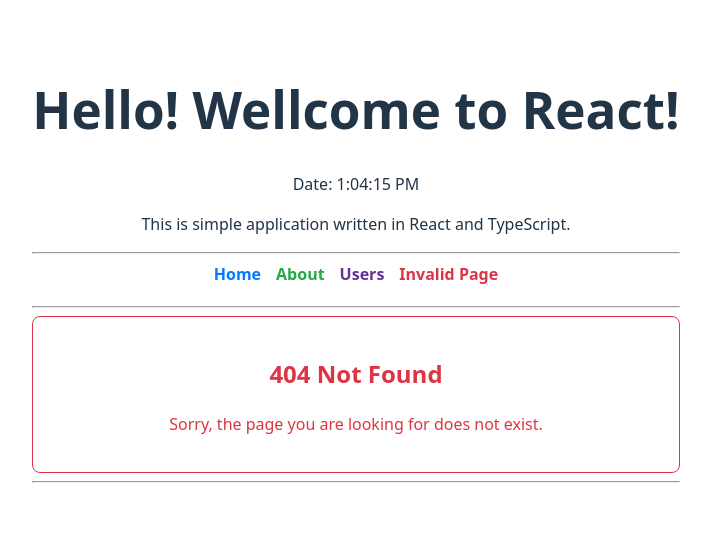
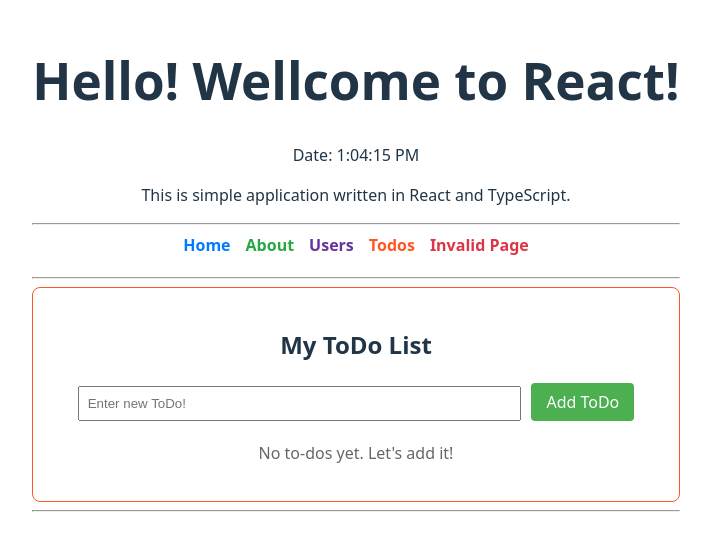
Before and after one commit to 4no-tkm/Basic_dictionary, a React (Vite) app in the folder React_notes/ts-first-react-app/: page /todos in a window 1280 px wide. Before the commit this address had no page. Shown: the part 131-682 px from the top of the page, without its empty margins (284-995 px from the left). Built offline with nearby package versions, Linux system fonts and the light colour scheme.

Commit message:
feat: Setup basic ToDo list application with data model and add functionality

```diff
--- a/React_notes/ts-first-react-app/src/App.tsx
+++ b/React_notes/ts-first-react-app/src/App.tsx
@@ -1,15 +1,13 @@
 import React, { useState, useEffect  } from 'react';
 import { BrowserRouter as Router, Routes, Route, Link } from 'react-router-dom';
 import './App.css';
-import Greeting from './components/Greeting';
-import Counter from './components/Counter';
-import TextInput from './components/TextInput';
 import UserContext from './contexts/UserContext';
 
 import HomePage from './pages/HomePage';
 import AboutPage from './pages/AboutPage';
 import NotFoundPage from './pages/NotFoundPage';
 import UserList from './pages/UserList';
+import TodoListPage from './pages/TodoListPage';
 
 function App() {
   const currentHour = new Date().getHours();
@@ -39,6 +37,7 @@
             <Link to="/" style={{ marginRight: '15px', textDecoration: 'none', color: '#007bff', fontWeight: 'bold' }}>Home</Link>
             <Link to="/about" style={{ marginRight: '15px', textDecoration: 'none', color: '#28a745', fontWeight: 'bold' }}>About</Link>
             <Link to="/users" style={{ marginRight: '15px', textDecoration: 'none', color: '#663399', fontWeight: 'bold' }}>Users</Link>
+            <Link to="/todos" style={{ marginRight: '15px', textDecoration: 'none', color: '#ff5722', fontWeight: 'bold' }}>Todos</Link>
             <Link to="/non-existent-page" style={{ textDecoration: 'none', color: '#dc3545', fontWeight: 'bold' }}>Invalid Page</Link>
           </nav>
 
@@ -48,6 +47,7 @@
             <Route path="/" element={<HomePage />} />
             <Route path="/about" element={<AboutPage />} />
             <Route path="/users" element={<UserList />} />
+            <Route path="/todos" element={<TodoListPage />} />
             <Route path="*" element={<NotFoundPage />} />
           </Routes>
 
--- /dev/null
+++ b/React_notes/ts-first-react-app/src/pages/TodoListPage.tsx
@@ -0,0 +1,68 @@
+import React, { useState } from 'react';
+
+export interface Todo {
+    id: string;
+    text: string;
+    completed: boolean;
+}
+
+const TodoListPage: React.FC = () => {
+    const [todos, setTodos] = useState<Todo[]>([]);
+    const [newTodoText, setNewTodoText] = useState<string>('');
+
+    const handleAddTodo = (e: React.FormEvent) => {
+        e.preventDefault();
+        if (newTodoText.trim() === '') {
+            alert('Enter your ToDo!');
+            return;
+        }
+        const newTodo: Todo = {
+            id:  Date.now().toString(),
+            text: newTodoText,
+            completed: false,
+        };
+        setTodos((prevTodos) => [...prevTodos, newTodo]);
+        setNewTodoText('');
+    };
+
+    return (
+        <div style={{ padding: '20px', border: '1px solid #ff5722', borderRadius: '8px' }}>
+      <h2>My ToDo List</h2>
+
+      <form onSubmit={handleAddTodo} style={{ marginBottom: '20px' }}>
+        <input
+          type="text"
+          value={newTodoText}
+          onChange={(e) => setNewTodoText(e.target.value)}
+          placeholder="Enter new ToDo!"
+          style={{ padding: '8px', marginRight: '10px', width: '70%' }}
+        />
+        <button type="submit" style={{ padding: '8px 15px', backgroundColor: '#4CAF50', color: 'white', border: 'none', borderRadius: '4px' }}>
+          Add ToDo
+        </button>
+      </form>
+
+      <ul style={{ listStyleType: 'none', padding: 0 }}>
+        {todos.length === 0 ? (
+          <p style={{ textAlign: 'center', color: '#666' }}>No to-dos yet. Let's add it!</p>
+        ) : (
+          todos.map((todo) => (
+            <li key={todo.id} style={{
+              padding: '10px',
+              borderBottom: '1px solid #eee',
+              display: 'flex',
+              justifyContent: 'space-between',
+              alignItems: 'center',
+              textDecoration: todo.completed ? 'line-through' : 'none',
+              color: todo.completed ? '#aaa' : '#333'
+            }}>
+              <span>{todo.text}</span>
+            </li>
+          ))
+        )}
+      </ul>
+    </div>
+    );
+};
+
+export default TodoListPage;
```
